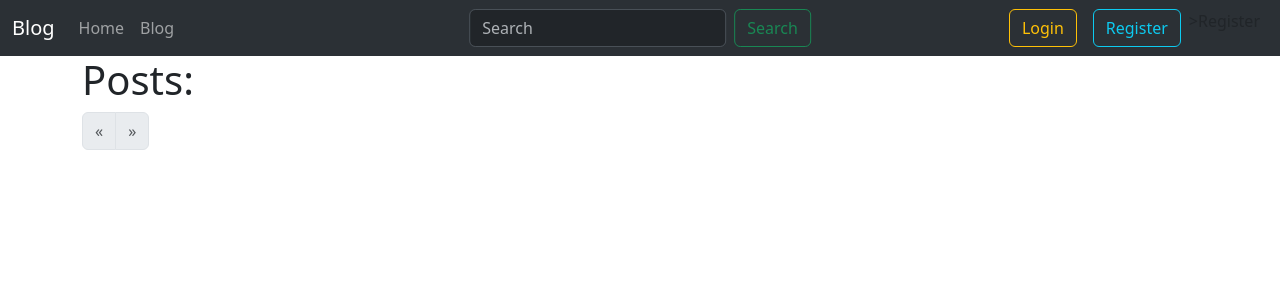
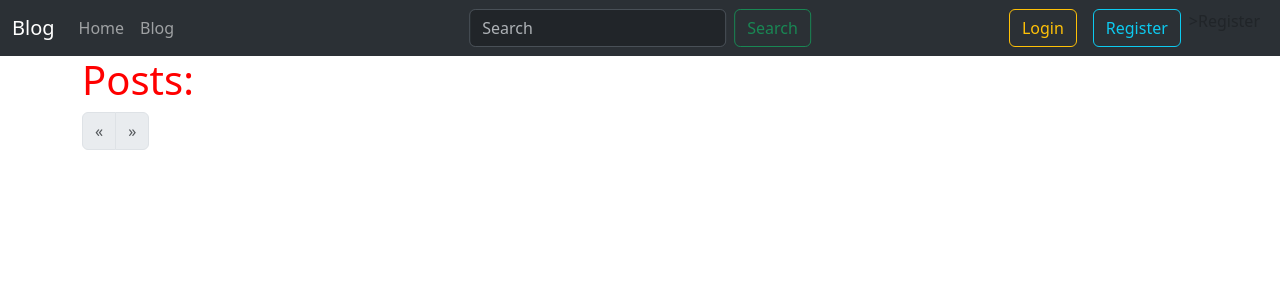
Before and after one commit to Lap-DevOps/Flask_blog_SQL, a Python web app: template app/templates/index.html in a window 1280 px wide. Shown: the top 300 px of the page. Run offline with Jinja, Linux system fonts and the light colour scheme; the template is opened without the code that fills it, so the values that code supplies are empty.

Commit message:
-- custom css

```diff
--- /dev/null
+++ b/app/static/css/styles.css
@@ -0,0 +1,8 @@
+.nav-bar{
+    border-radius: 0
+}
+
+h1{
+color: red;
+
+}
--- a/app/templates/base.html
+++ b/app/templates/base.html
@@ -11,6 +11,7 @@
         {% endblock %} | Flask app
     </title>
     <link rel="icon" href="{{ url_for('static', filename='images/flask_icon.png') }}" sizes="32x32">
+    <link rel="stylesheet" href="{{url_for('static', filename='css/styles.css') }}">
 </head>
 <body>
 <nav class="navbar navbar-expand-lg bg-body-tertiary " data-bs-theme="dark">
--- a/app/templates/index.html
+++ b/app/templates/index.html
@@ -8,6 +8,5 @@
 {% endblock %}
 
 {% block content %}
-
-Some contetnt
+Small blog - for home use
 {% endblock %}
```
Also changed, not shown: 1 other file.
